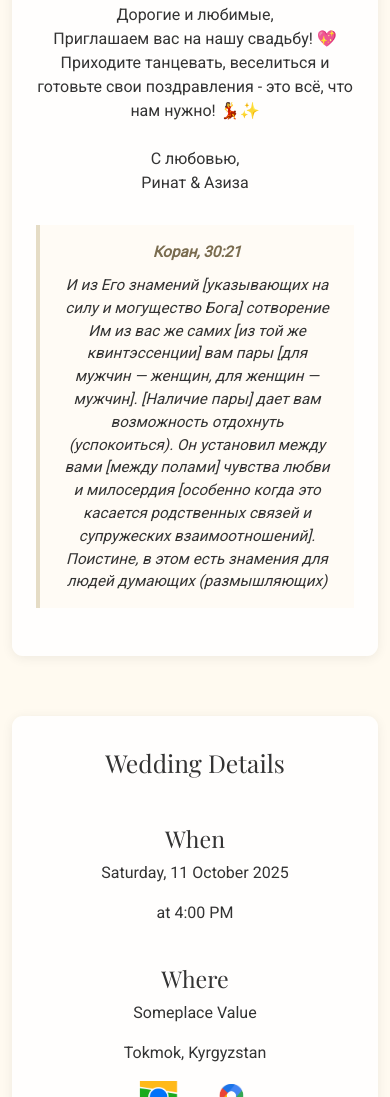
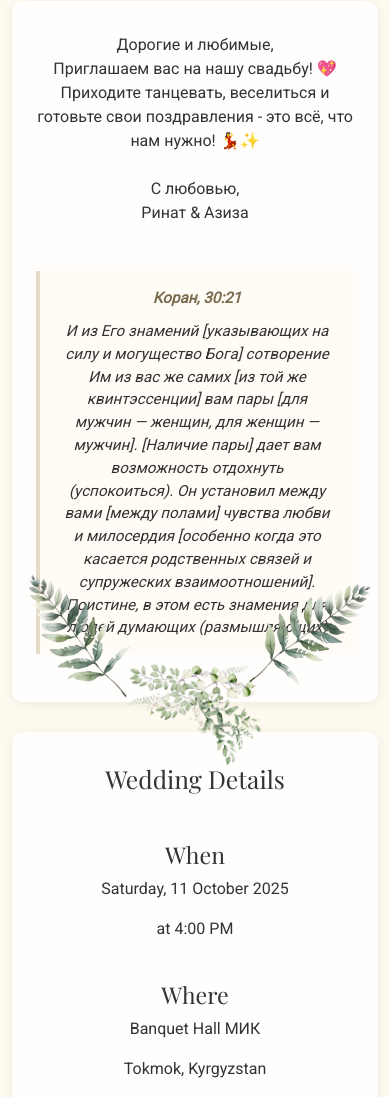
Before and after one commit to B-Rinat/b-rinat.github.io, a plain HTML site: page index.html in a window 390 px wide. Shown: the part 903-2000 px from the top of the page. Drawn offline with nearby package versions, Linux system fonts and the light colour scheme.

Commit message:
added images + updated design

```diff
--- a/index.html
+++ b/index.html
@@ -206,10 +206,12 @@
     </header>
 
     <main>
-      <section class="section text-center">
+      <section class="section text-center" style="position: relative; overflow: hidden;"></section>
         <div class="container">
-          <div class="container-box">
-            <p style="font-size: 1rem">
+          <div class="container-box position-relative">
+            <div class="row justify-content-center text-center">
+              <div class="col-12 d-flex flex-column align-items-center">
+              <p style="font-size: 1rem; text-align: center;">
                 Дорогие и любимые,
                 <br />
                 Приглашаем вас на нашу свадьбу! 💖 Приходите танцевать, веселиться
@@ -217,9 +219,7 @@
                 <br /><br />
                 С любовью,<br />
                 Ринат & Азиза<br />
-
                 <!-- <span
-                class="lead"
                 id="guest-name-display"
                 style="font-size: 1.5rem"
                 ></span> -->
@@ -232,10 +232,13 @@
                 margin: 2em 0 1em 0;
                 padding: 1em 1.5em;
                 background: rgba(255, 250, 240, 0.6);
+                text-align: center;
+                max-width: 600px;
                 "
+                class="mx-auto"
               >
                 <span
-                style="display: block; margin-bottom: 0.7em; color: #7a6c4f"
+                style="display: block; margin-bottom: 0.7em; color: #7a6c4f; text-align: center;"
                 >
                 <strong>Коран, 30:21</strong>
                 </span>
@@ -249,7 +252,70 @@
               </blockquote>
               </div>
             </div>
-      </section>
+            <div class="row"></div>
+            <div class="col-12">
+                <!-- Responsive image at bottom left -->
+                <div class="d-none d-md-block" style="position: absolute; left: 0; bottom: 0; z-index: 2;">
+                  <img
+                    src="__2025-06-07__000321.png.webp"
+                    alt=""
+                    style="display: block; width: 300px; height: auto;"
+                    class="img-fluid"
+                  />
+                </div>
+                <div class="d-block d-md-none" style="position: absolute; left: 0; bottom: 0; z-index: 2;">
+                  <img
+                    src="__2025-06-07__000321.png.webp"
+                    alt=""
+                    style="display: block;  width: 140px; height: auto;"
+                    class="img-fluid"
+                  />
+                </div>
+              </div>
+
+              <div class="col-12">
+                <!-- Responsive image at bottom center, lowered by 20px -->
+                <div class="d-none d-md-block" style="position: absolute; left: 50%; bottom: -100px; transform: translateX(-50%); z-index: 2;">
+                  <img
+                    src="Frame_39.png"
+                    alt=""
+                    style="display: block; width: 200px; height: auto;"
+                    class="img-fluid"
+                  />
+                </div>
+                <div class="d-block d-md-none" style="position: absolute; left: 50%; bottom: -70px; transform: translateX(-50%); z-index: 2;">
+                  <img
+                    src="Frame_39.png"
+                    alt=""
+                    style="display: block; width: 140px; height: auto;"
+                    class="img-fluid"
+                  />
+                </div>
+              </div>
+
+              <div class="col-12">
+                <!-- Responsive image at bottom right -->
+                <div class="d-none d-md-block" style="position: absolute; right: 0; bottom: 0; z-index: 2;">
+                  <img
+                    src="__2025-06-07__000321.png.webp"
+                    alt=""
+                    style="display: block; transform: rotate(90deg); width: 300px; height: auto;"
+                    class="img-fluid"
+                  />
+                </div>
+                <div class="d-block d-md-none" style="position: absolute; right: 0; bottom: 0; z-index: 2;">
+                  <img
+                    src="__2025-06-07__000321.png.webp"
+                    alt=""
+                    style="display: block; transform: rotate(90deg); width: 140px; height: auto;"
+                    class="img-fluid"
+                  />
+                </div>
+              </div>
+            </div>
+          </div>
+        </div>
+      </section></div>
 
       <section class="section bg-light-pink">
         <div class="container">
@@ -328,9 +394,9 @@
             <div class="col-lg-6">
               <div class="text-center mb-4">
                 <h2 data-i18n="rsvp_title">RSVP</h2>
-                <p data-i18n="rsvp_subtitle">
+                <!-- <p data-i18n="rsvp_subtitle">
                   Please respond by August 15, 2025
-                </p>
+                </p> -->
               </div>
               <form id="rsvp-form">
                 <div class="mb-3">
@@ -447,7 +513,7 @@
             when_date: "Saturday, 11 October 2025",
             when_time: "at 4:00 PM",
             where_title: "Where",
-            where_venue: "Someplace Value",
+            where_venue: "Banquet Hall МИК",
             where_address: "Tokmok, Kyrgyzstan",
             info_title: "Other Info",
             info_dress_code_label: "Dress Code:",
@@ -462,7 +528,7 @@
             form_email_placeholder: "e.g., john.doe@example.com",
             form_guests_count: "Number of Guests (including yourself)",
             form_guest_name_placeholder: "Guest Full Name",
-            form_button: "Reserve My Spot",
+            form_button: "Reserve My Spot 🤩",
             rsvp_success_message:
               "Thank you! Your reservation has been received.",
             rinat_aziza_title: "Rinat & Aziza",
@@ -475,7 +541,7 @@
             when_date: "Суббота, 11 октября 2025 г.",
             when_time: "в 16:00",
             where_title: "Где",
-            where_venue: "Some place Value",
+            where_venue: "Банкетный зал МИК",
             where_address: "г. Токмок, Кыргызстан",
             info_title: "Другая информация",
             info_dress_code_label: "Дресс-код:",
@@ -490,7 +556,7 @@
             form_email_placeholder: "напр., ivan.ivanov@example.com",
             form_guests_count: "Количество гостей (включая вас)",
             form_guest_name_placeholder: "Полное имя гостя",
-            form_button: "Зарезервировать место",
+            form_button: "Зарезервировать место 🤩",
             rsvp_success_message: "Спасибо! Ваше бронирование получено.",
             rinat_aziza_title: "Ринат & Азиза",
           },
@@ -502,7 +568,7 @@
             when_date: "Ишемби, 11-октябрь 2025 ж.",
             when_time: "саат 16:00",
             where_title: "Кайда",
-            where_venue: "Some place Value",
+            where_venue: "МИК банкет залы",
             where_address: "Токмок ш., Кыргызстан",
             info_title: "Башка маалымат",
             info_dress_code_label: "Дресс-код:",
@@ -517,7 +583,7 @@
             form_email_placeholder: "м-ы, uson.asanov@example.com",
             form_guests_count: "Коноктордун саны (өзүңүздү кошкондо)",
             form_guest_name_placeholder: "Коноктун толук аты-жөнү",
-            form_button: "Орун ээлөө",
+            form_button: "Орун ээлөө 🤩",
             rsvp_success_message: "Рахмат! Сиздин катышууңуз кабыл алынды.",
             rinat_aziza_title: "Ринат & Азиза",
           },
```
Also changed, not shown: Frame_39.png (added), __2025-06-07__000321.png.webp (added). Lines whose indentation alone changed are shown as unchanged.
